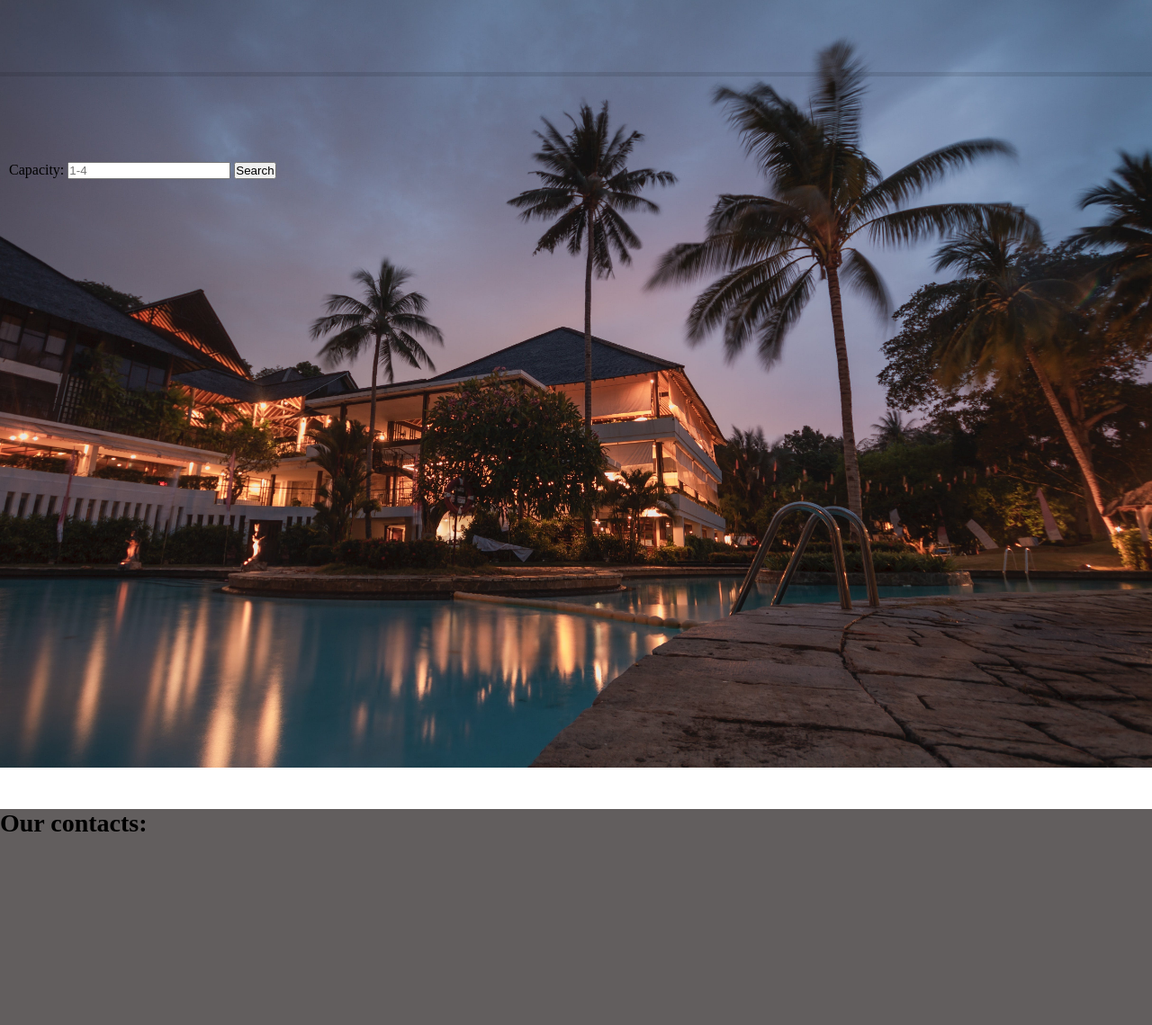
After one commit to OleksandrKasapchuk/hotel_booking, a Django app: page /search-room/ in a window 1280 px wide. The commit adds this page. Shown: the whole page at 90% size. Run offline with Django 5.2, Linux system fonts and the light colour scheme.

Commit message:
added room searching

```diff
--- a/booking/admin.py
+++ b/booking/admin.py
@@ -1,5 +1,6 @@
 from django.contrib import admin
-from booking.models import Booking, Room
+from booking.models import Booking, Room, User
 
 admin.site.register(Room)
 admin.site.register(Booking)
+admin.site.register(User)
--- a/booking/models.py
+++ b/booking/models.py
@@ -6,6 +6,8 @@ class User(models.Model):
     surname = models.CharField(max_length=50)
     email = models.EmailField()
 
+    def __str__(self):
+        return self.name
 
 class Room(models.Model):
     number = models.IntegerField()
--- a/booking/urls.py
+++ b/booking/urls.py
@@ -2,6 +2,8 @@ from django.urls import path
 import booking.views as booking_views
 
 urlpatterns = [
-    path("", booking_views.show_rooms, name="rooms"),
-    path("<int:room_id>", booking_views.get_room, name="room_details")
+    path("", booking_views.index, name="index"),
+    path("rooms/", booking_views.show_rooms, name="rooms"),
+    path("rooms/<int:room_id>", booking_views.get_room, name="room_details"),
+    path("search-room/", booking_views.search_room, name="search-room")
 ]
--- a/booking/views.py
+++ b/booking/views.py
@@ -1,6 +1,12 @@
-from django.shortcuts import render
+from django.shortcuts import render, redirect
 from booking.models import *
-# Create your views here.
+from django.http import HttpResponse
+
+def index(request):
+    return render(
+        request,
+        template_name="booking/index.html"
+    )
 def show_rooms(request):
     context = {"rooms": Room.objects.all()}
     return render(
@@ -16,3 +22,20 @@ def get_room(request, room_id):
         template_name="booking/room_details.html",
         context=context
     )
+
+def search_room(request):
+    if request.method == "POST":
+        room_capacity = request.POST.get("room-capacity")
+        try:
+            rooms = Room.objects.filter(capacity=room_capacity)
+        except ValueError:
+            return HttpResponse("Invalid value for room-capacity!", status=400)
+
+        context = {"rooms":rooms}
+        return render(
+            request,
+            template_name="booking/filter_rooms.html",
+            context=context
+        )
+    else:
+        return render(request, "booking/search_room.html")
--- a/hotel_management/urls.py
+++ b/hotel_management/urls.py
@@ -16,8 +16,10 @@ Including another URLconf
 """
 from django.contrib import admin
 from django.urls import path, include
+import booking.views as booking_views
 
 urlpatterns = [
     path('admin/', admin.site.urls),
-    path('rooms/', include('booking.urls'))
+    path('', booking_views.index),
+    path('', include('booking.urls'))
 ]
--- a/static/css/style.css
+++ b/static/css/style.css
@@ -11,7 +11,6 @@ h1 {
 }
 
 body {
-    background-color: #90ee90;
     background-image: url("/static/images/hotel_back.jpg");
     background-size: cover;
     background-repeat: no-repeat;
--- /dev/null
+++ b/templates/booking/search_room.html
@@ -0,0 +1,12 @@
+{% extends "booking/base.html" %}
+
+{% block main %}
+
+    <form method="POST" action="{% url 'search-room' %}">
+    {% csrf_token %}
+        <label for="room-capacity">Capacity: </label>
+        <input type="number" placeholder="1-4" id="room-capacity" name="room-capacity">
+        <button type="submit">Search</button>
+    </form>
+
+{% endblock %}
```
Also changed, not shown: templates/booking/filter_rooms.html (added, +10 -0 lines), templates/booking/index.html (added, +9 -0 lines).
